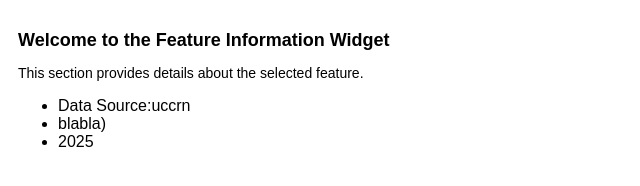
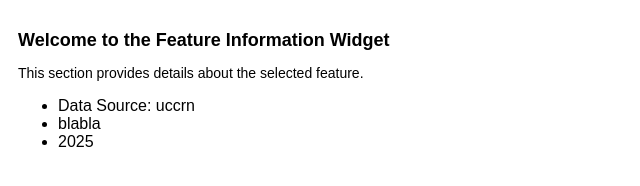
Before and after one commit to BackupUccrn/atlas_backup_360, a website: page info.html in a window 1280 px wide. Shown: the full height of the page, 0-640 px from the left. Drawn offline with Linux system fonts and the light colour scheme.

Commit message:
trialinfo

```diff
--- a/info.html
+++ b/info.html
@@ -21,9 +21,12 @@
     <h1>Welcome to the Feature Information Widget</h1>
     <p>This section provides details about the selected feature.</p>
     <ul>
-        <li>Data Source:uccrn</li>
-        <li>blabla)</li>
+        <li>Data Source: uccrn</li>
+        <li>blabla</li>
         <li>2025</li>
     </ul>
+
+    <!-- Include the main.js script -->
+    <script src="main.js"></script>
 </body>
 </html>
```
